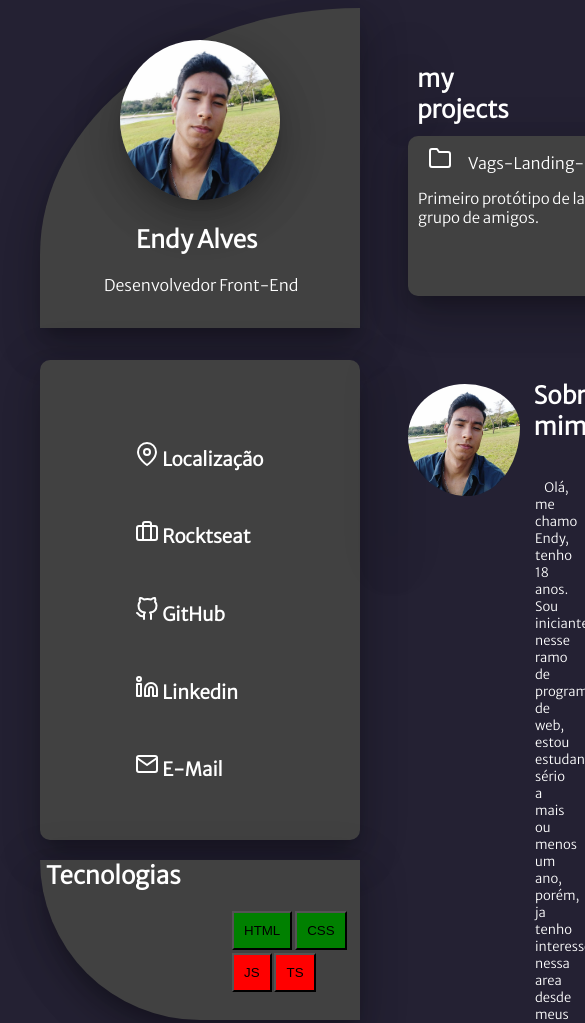
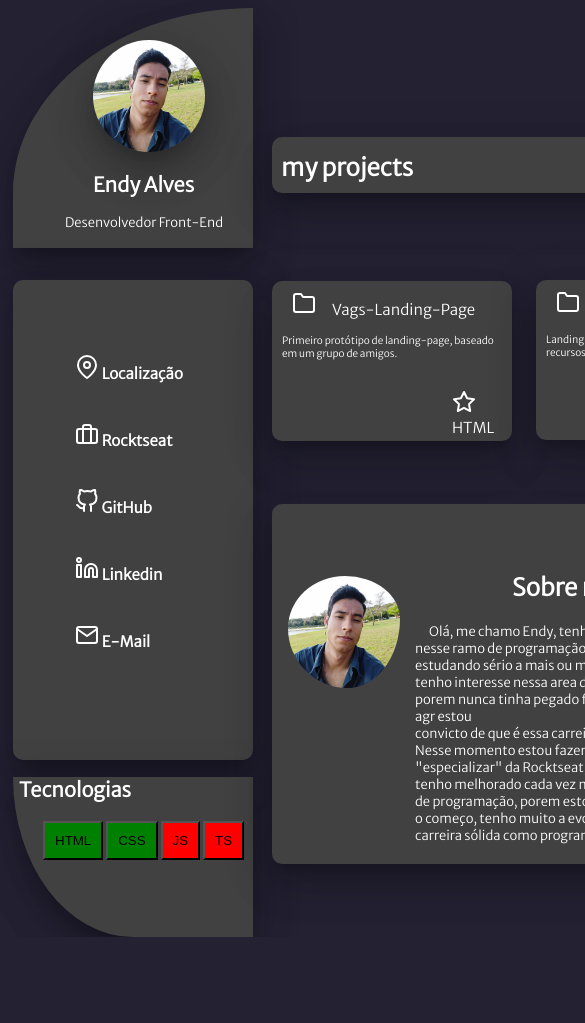
Before and after one commit to Endy-Alves/Portfolio, a plain HTML site: page index.html in a window 390 px wide. Shown: the top 1023 px of the page, 585 px wide, since content can reach past the window. After the commit the page ends 937 px from the top, so only its background shows below. Drawn offline with Linux system fonts and the light colour scheme.

Commit message:
responsividade

```diff
--- a/style.css
+++ b/style.css
@@ -182,3 +182,84 @@ button{
     padding-left: 11em;
     padding-right: 1em;
 }
+
+@media (min-width: 367px) and (max-width: 1024px) {
+    .perfil{
+        margin-left: 5px;
+        width: 15em;
+        height: 15em;
+    }
+    .image-profile{
+        width: 7em;
+    }
+    .name{
+        font-size: 20px;
+    }
+    .sub{
+        font-size: 13px;
+    }
+    .painel{
+        margin-left: 5px;
+        width: 15em;
+    }
+    h3{
+        font-size: 15px;
+        margin-left: -2em;
+    }
+    .painel2{
+        margin-left: 5px;
+        width: 15em;
+    }
+    .titulo-inferior{
+        font-size: 20px;
+    }
+    .tec{
+        margin-left: 30px;
+    }
+    .me{
+        margin-top: 20em;
+        margin-left: 20em;
+    }
+    .p1{
+        margin-top: 5.5em;
+        margin-left: -8.5em;
+        width: 15em;
+        display: absolute;
+    }
+    .p2{
+        display: absolute;
+        margin-left: 8em;
+        width: 15em;
+    }
+    p{
+        font-size: 15px;
+    }
+    .descriçao{
+        padding-right: 13px;
+        font-size: 10px;
+    }
+    .atribute{
+        margin-left: -8em;
+    }
+    .projects-painel{
+        margin-left: 16.5em;
+        margin-top: -51.2em;
+        width: 30em;
+    }
+    .all{
+        margin-left: 27em;
+    }
+    .me{
+        margin-top: 4em;
+        margin-left: 16.5em;
+        width: 30em;
+        padding-top: 10.5em;
+    }
+    .foto2{
+        margin-top: -30em;
+    }
+    .txt{
+        padding-top: -30em;
+        padding-left: 10em;
+    }
+}
```
